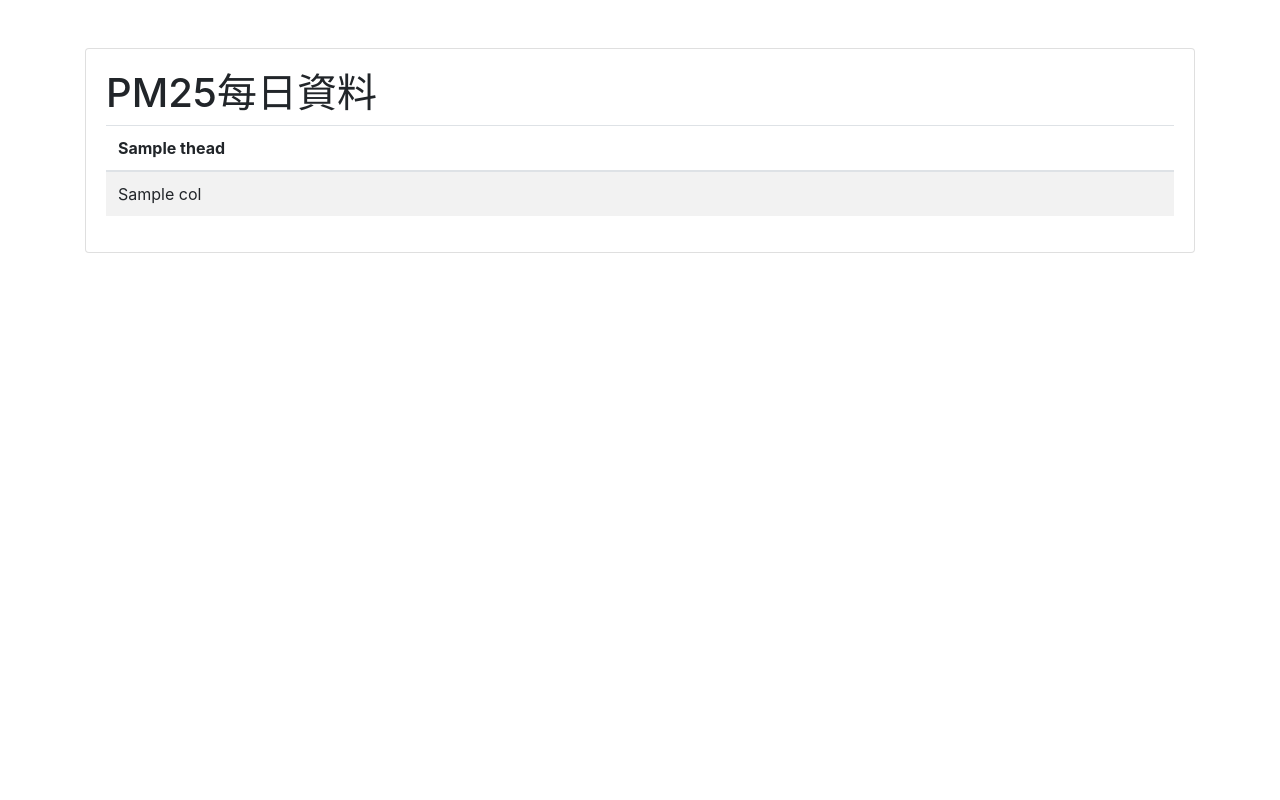
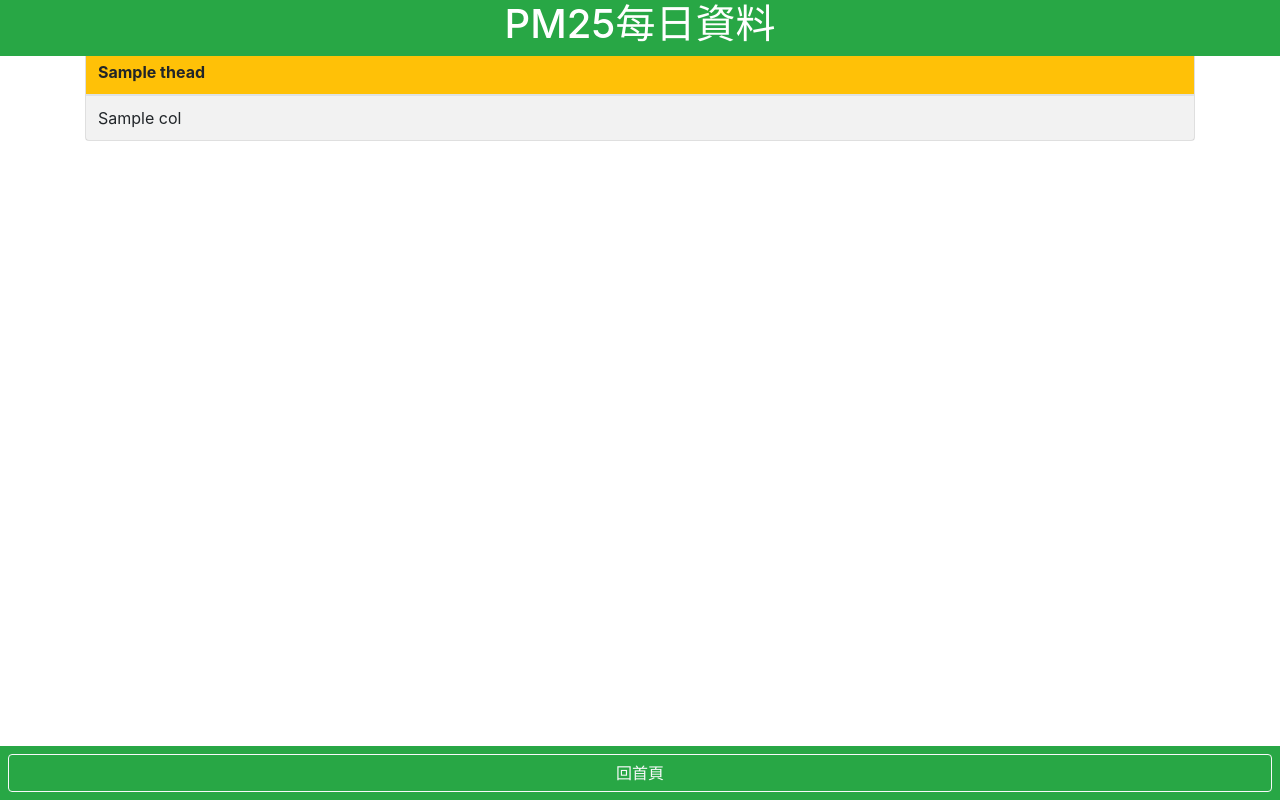
Before and after one commit to Melpomene927/python_django, a Flask app: template templates/pm25.html in a window 1280 px wide. Run offline with Flask 2, Linux system fonts and the light colour scheme; the template is opened without the code that fills it: most values are stand-ins (such as "Sample title", 1, 10 or a date in 2020); some libraries are stand-ins or nearby versions.

```diff
--- /dev/null
+++ b/runtime.txt
@@ -0,0 +1 @@
+python-3.7.12
--- a/templates/pm25.html
+++ b/templates/pm25.html
@@ -14,16 +14,24 @@
 </head>
 <body>
     <div class="container">
+        <div class="fixed-top">
+            <div class="row no-gutters bg-success">
+                <div class="col text-center px-2">
+                    <h1 class="text-white">PM25每日資料</h1>
+                </div>
+            </div>
+        </div>
         <div class="row mt-5">
             <div class="col">
                 <div class="card">
-                    <div class="card-body">
-                        <h1>PM25每日資料</h1>
-                        <table class="table table-striped">
+                    <div class="card-body p-0">
+                        <table class="table table-striped m-0">
                             <thead>
-                                {%for th in theads%}
-                                <th>{{th}}</th>
-                                {%endfor%}
+                                <tr class="bg-warning">
+                                    {%for th in theads%}
+                                    <th scope="row">{{th}}</th>
+                                    {%endfor%}
+                                </tr>
                             </thead>
                             <tbody>
                                 {%for row in pm25%}
@@ -40,6 +48,13 @@
             </div>
         </div>
         <div class="mt-5"></div>
+        <div class="fixed-bottom">
+            <div class="row no-gutters justify-content-end bg-success">
+                <div class="col p-2 text-center text-md-right">
+                    <a href="../" class="btn btn-block btn-outline-light">回首頁</a>
+                </div>
+            </div>
+        </div>
     </div>
 </body>
 </html>
--- a/templates/stock.html
+++ b/templates/stock.html
@@ -13,5 +13,7 @@
     {%endfor%}
 </h4>
 <p>目前時間為:{{time}}</p>
+<hr>
+<a href="../">回首頁</a>
 </body>
 </html>
```
Also changed, not shown: requirements.txt (added, +29 -0 lines), templates/test.html (+8 -1 lines), 1 other file.
